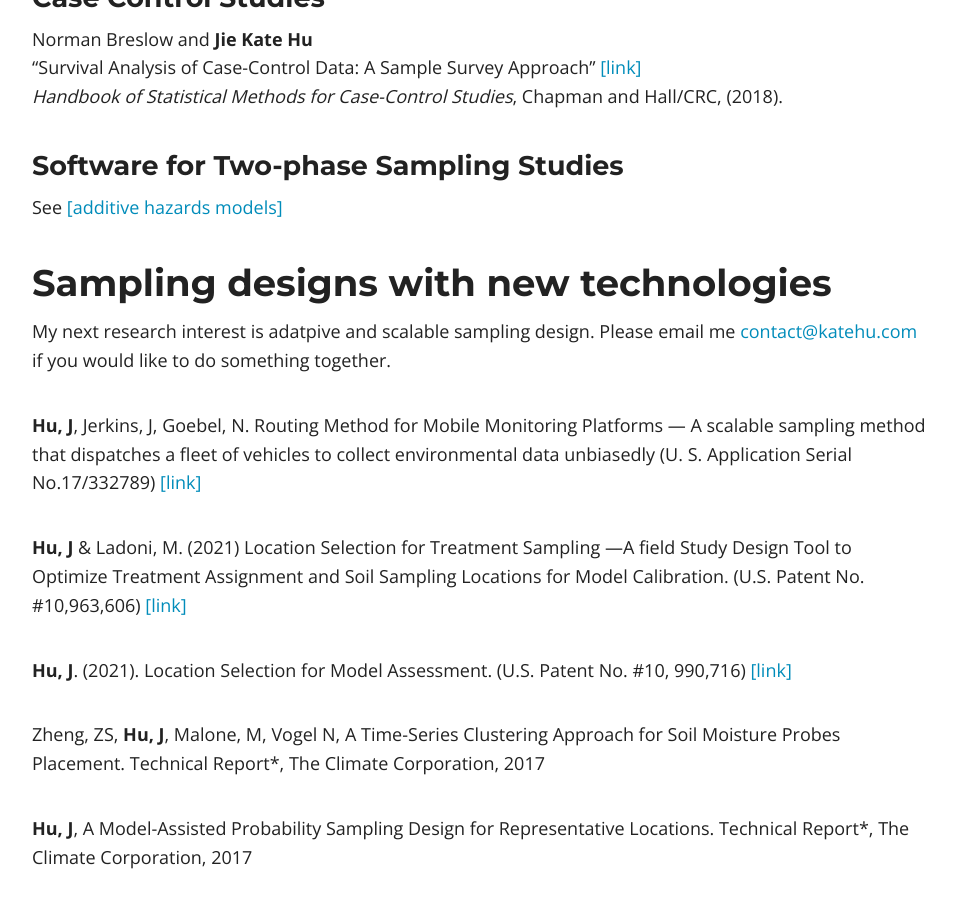
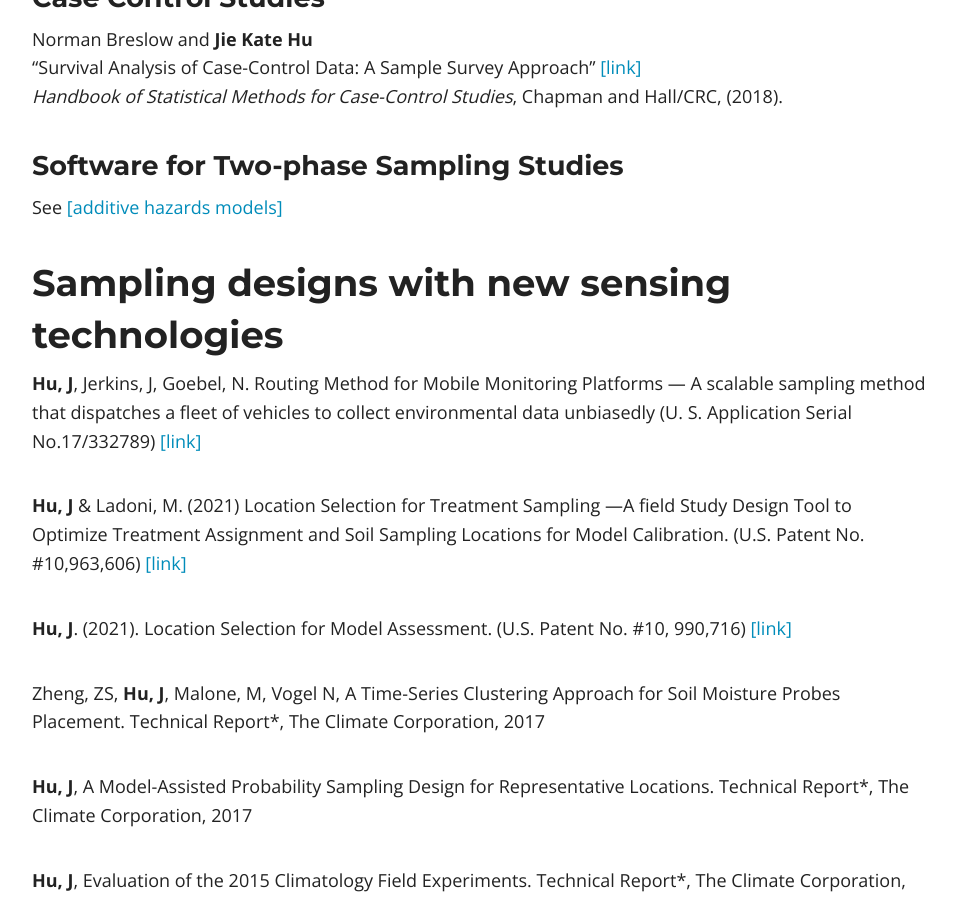
Before and after one commit to katehu/katehu.github.io, a Jekyll site: the page built from study-design.md, in a window 1280 px wide and 900 px high, scrolled down 1176 px. Shown: the whole window, without its empty margins (158-1113 px from the left). Built offline with Jekyll 4.4.1, drawn with Linux system fonts in a browser that asks for light colours; nearby versions of some CDN libraries.

Commit message:
Update study-design.md

```diff
--- a/study-design.md
+++ b/study-design.md
@@ -42,9 +42,8 @@ Norman Breslow and **Jie Kate Hu**<br/>
 See [[additive hazards models]](http://www.katehu.com/models)
 
 
-## Sampling designs with new technologies <a name="study-design"></a>
+## Sampling designs with new sensing technologies <a name="study-design"></a>
 
-My next research interest is adatpive and scalable sampling design. Please email me [contact@katehu.com](contact@katehu.com) if you would like to do something together. <br/>
 
 **Hu, J**, Jerkins, J, Goebel, N. Routing Method for Mobile Monitoring Platforms --- A scalable sampling method that dispatches a fleet of vehicles to collect environmental data unbiasedly (U. S. Application Serial No.17/332789) [[link]](https://uspto.report/patent/app/20210377708) <br/>
 
```
